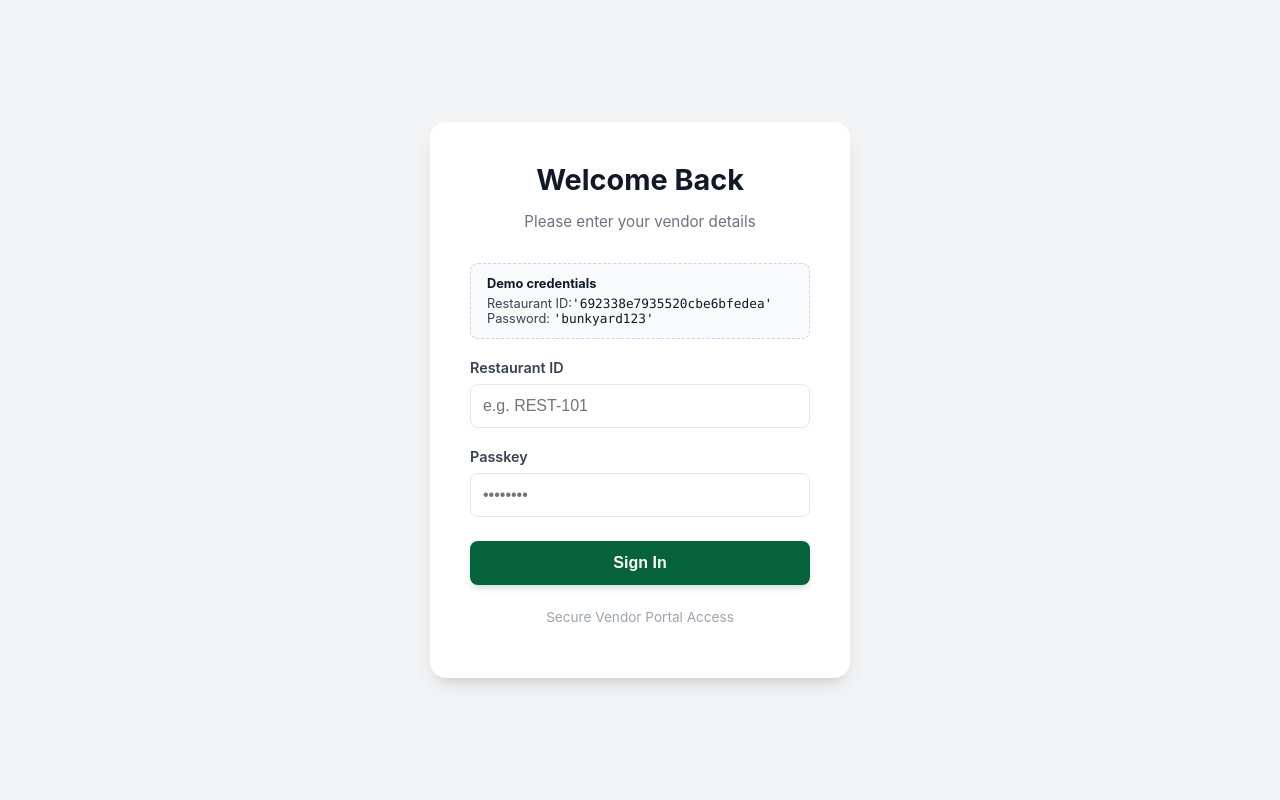
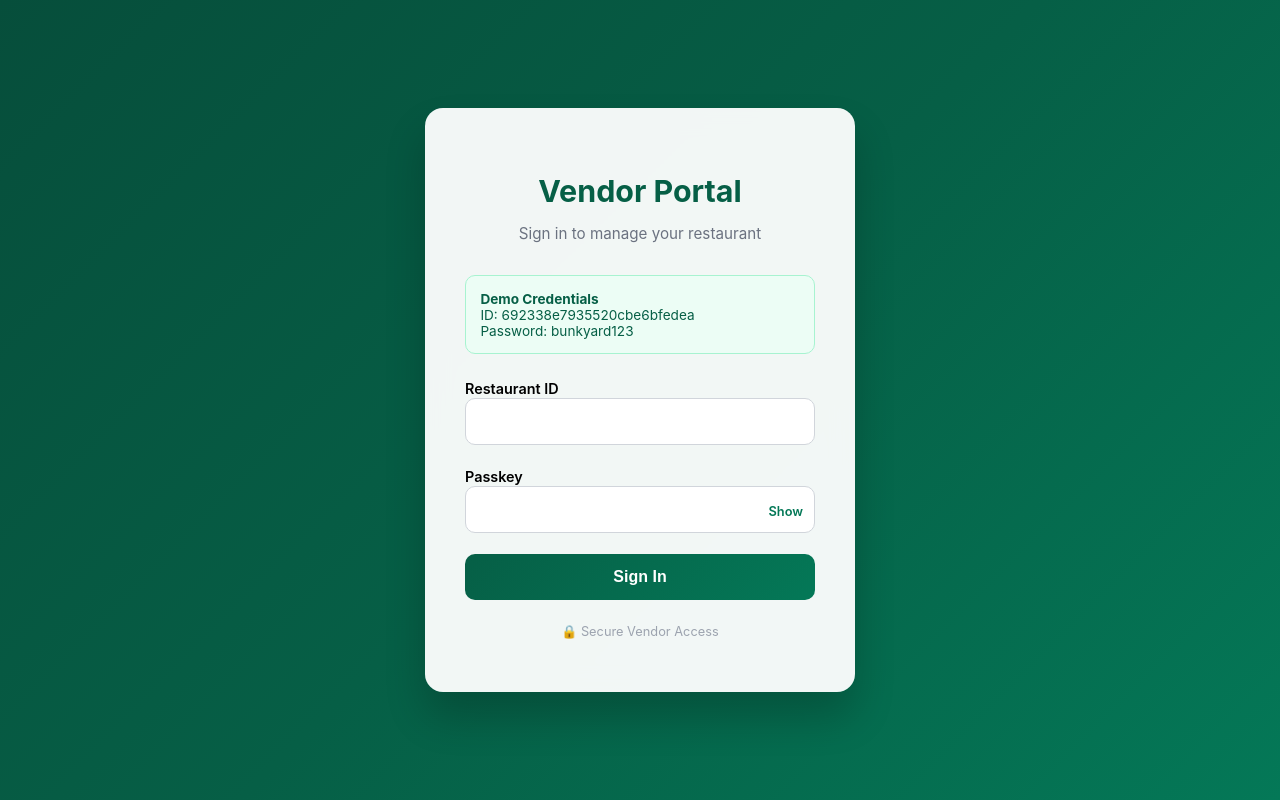
Before and after one commit to chiragluhach-droid/gocha-vendor-web, a React (Create React App) app: page /login in a window 1280 px wide. Built offline with nearby package versions, Linux system fonts and the light colour scheme.

Commit message:
Enhanced Vendor Login UI

```diff
--- a/src/components/Login.js
+++ b/src/components/Login.js
@@ -6,6 +6,7 @@ const Login = ({ onLogin }) => {
   const [passkey, setPasskey] = useState('');
   const [loading, setLoading] = useState(false);
   const [error, setError] = useState('');
+  const [showPassword, setShowPassword] = useState(false);
 
   useEffect(() => {
     const token = localStorage.getItem('token');
@@ -29,144 +30,159 @@ const Login = ({ onLogin }) => {
     }
   };
 
-  // Shared styles to keep the JSX clean
   const inputStyle = {
     width: '100%',
-    padding: '12px',
-    border: '1.5px solid #e5e7eb',
-    borderRadius: '8px',
-    fontSize: '1rem',
-    transition: 'border-color 0.2s, box-shadow 0.2s',
+    padding: '14px',
+    border: '1.5px solid #d1d5db',
+    borderRadius: '10px',
+    fontSize: '0.95rem',
     outline: 'none',
-    boxSizing: 'border-box'
+    boxSizing: 'border-box',
+    transition: 'all 0.2s ease'
   };
 
   return (
     <div style={{
+      minHeight: '100vh',
       display: 'flex',
       justifyContent: 'center',
       alignItems: 'center',
-      minHeight: '100vh',
-      backgroundColor: '#f3f4f6',
+      background: 'linear-gradient(135deg, #064e3b, #065f46, #047857)',
       fontFamily: '-apple-system, BlinkMacSystemFont, "Segoe UI", Roboto, sans-serif'
     }}>
+
       <div style={{
         width: '100%',
-        maxWidth: '420px',
-        margin: '20px',
+        maxWidth: '430px',
         padding: '2.5rem',
-        backgroundColor: 'white',
-        borderRadius: '16px',
-        boxShadow: '0 10px 25px -5px rgba(0, 0, 0, 0.1), 0 8px 10px -6px rgba(0, 0, 0, 0.1)'
+        borderRadius: '18px',
+        background: 'rgba(255,255,255,0.95)',
+        backdropFilter: 'blur(12px)',
+        boxShadow: '0 25px 40px rgba(0,0,0,0.2)',
+        animation: 'fadeIn 0.4s ease'
       }}>
-        {/* Header Section */}
+
+        {/* Header */}
         <div style={{ textAlign: 'center', marginBottom: '2rem' }}>
-          <h2 style={{ fontSize: '1.8rem', fontWeight: 'bold', color: '#111827', margin: '0 0 0.5rem 0' }}>
-            Welcome Back
+          <h2 style={{
+            fontSize: '1.9rem',
+            fontWeight: '700',
+            marginBottom: '0.4rem',
+            color: '#065f46'
+          }}>
+            Vendor Portal
           </h2>
-          <p style={{ color: '#6b7280', fontSize: '0.95rem' }}>Please enter your vendor details</p>
+          <p style={{ color: '#6b7280', fontSize: '0.95rem' }}>
+            Sign in to manage your restaurant
+          </p>
         </div>
 
-        {/* Demo credentials for testers */}
+        {/* Demo Credentials */}
         <div style={{
-          backgroundColor: '#f8fafc',
-          border: '1px dashed #c7d2fe',
-          padding: '0.75rem 1rem',
-          borderRadius: '8px',
-          marginBottom: '1.25rem',
-          color: '#374151',
-          fontSize: '0.8rem'
+          backgroundColor: '#ecfdf5',
+          border: '1px solid #a7f3d0',
+          padding: '0.9rem',
+          borderRadius: '10px',
+          marginBottom: '1.5rem',
+          fontSize: '0.85rem',
+          color: '#065f46'
         }}>
-          <strong style={{ display: 'block', marginBottom: '0.35rem', color: '#111827' }}>Demo credentials</strong>
-          <div style={{ wordBreak: 'break-all' }}>
-            Restaurant ID:<span style={{ fontFamily: 'ui-monospace, SFMono-Regular, Menlo, Monaco, monospace', color: '#0f172a' }}>'692338e7935520cbe6bfedea'</span>
-          </div>
-          <div>
-            Password: <span style={{ fontFamily: 'ui-monospace, SFMono-Regular, Menlo, Monaco, monospace', color: '#0f172a' }}>'bunkyard123'</span>
-          </div>
+          <strong>Demo Credentials</strong>
+          <div>ID: 692338e7935520cbe6bfedea</div>
+          <div>Password: bunkyard123</div>
         </div>
 
         <form onSubmit={handleLogin}>
-          {/* Restaurant ID Field */}
-          <div style={{ marginBottom: '1.25rem' }}>
-            <label htmlFor="restaurantId" style={{ display: 'block', marginBottom: '0.5rem', fontSize: '0.9rem', fontWeight: '600', color: '#374151' }}>
+
+          {/* Restaurant ID */}
+          <div style={{ marginBottom: '1.3rem' }}>
+            <label style={{ fontWeight: '600', fontSize: '0.9rem' }}>
               Restaurant ID
             </label>
             <input
-              id="restaurantId"
               type="text"
-              placeholder="e.g. REST-101"
               value={restaurantId}
               onChange={(e) => setRestaurantId(e.target.value)}
               required
               style={inputStyle}
-              onFocus={(e) => (e.target.style.borderColor = '#05623b')}
-              onBlur={(e) => (e.target.style.borderColor = '#e5e7eb')}
+              onFocus={(e) => e.target.style.borderColor = '#047857'}
+              onBlur={(e) => e.target.style.borderColor = '#d1d5db'}
             />
           </div>
 
-          {/* Passkey Field */}
-          <div style={{ marginBottom: '1.5rem' }}>
-            <label htmlFor="passkey" style={{ display: 'block', marginBottom: '0.5rem', fontSize: '0.9rem', fontWeight: '600', color: '#374151' }}>
+          {/* Password */}
+          <div style={{ marginBottom: '1.3rem', position: 'relative' }}>
+            <label style={{ fontWeight: '600', fontSize: '0.9rem' }}>
               Passkey
             </label>
             <input
-              id="passkey"
-              type="password"
-              placeholder="••••••••"
+              type={showPassword ? 'text' : 'password'}
               value={passkey}
               onChange={(e) => setPasskey(e.target.value)}
               required
               style={inputStyle}
-              onFocus={(e) => (e.target.style.borderColor = '#05623b')}
-              onBlur={(e) => (e.target.style.borderColor = '#e5e7eb')}
+              onFocus={(e) => e.target.style.borderColor = '#047857'}
+              onBlur={(e) => e.target.style.borderColor = '#d1d5db'}
             />
+            <span
+              onClick={() => setShowPassword(!showPassword)}
+              style={{
+                position: 'absolute',
+                right: '12px',
+                top: '38px',
+                cursor: 'pointer',
+                fontSize: '0.8rem',
+                color: '#047857',
+                fontWeight: '600'
+              }}
+            >
+              {showPassword ? 'Hide' : 'Show'}
+            </span>
           </div>
 
-          {/* Error Message */}
+          {/* Error */}
           {error && (
             <div style={{
-              backgroundColor: '#fef2f2',
-              color: '#b91c1c',
+              backgroundColor: '#fee2e2',
+              color: '#991b1b',
               padding: '0.75rem',
-              borderRadius: '6px',
-              fontSize: '0.875rem',
-              marginBottom: '1.25rem',
-              border: '1px solid #fecaca'
+              borderRadius: '8px',
+              fontSize: '0.85rem',
+              marginBottom: '1rem'
             }}>
               {error}
             </div>
           )}
 
-          {/* Submit Button */}
+          {/* Button */}
           <button
             type="submit"
             disabled={loading}
             style={{
               width: '100%',
-              padding: '0.8rem',
-              backgroundColor: '#05623b',
+              padding: '0.9rem',
+              background: 'linear-gradient(135deg,#065f46,#047857)',
               color: 'white',
               border: 'none',
-              borderRadius: '8px',
+              borderRadius: '10px',
               fontSize: '1rem',
               fontWeight: '600',
               cursor: loading ? 'not-allowed' : 'pointer',
-              transition: 'all 0.2s',
-              opacity: loading ? 0.8 : 1,
-              boxShadow: '0 4px 6px -1px rgba(5, 98, 59, 0.2)'
+              transition: '0.2s',
+              transform: loading ? 'scale(0.98)' : 'scale(1)'
             }}
           >
-            {loading ? (
-              <span style={{ display: 'flex', alignItems: 'center', justifyContent: 'center', gap: '8px' }}>
-                Logging in...
-              </span>
-            ) : 'Sign In'}
+            {loading ? 'Signing In...' : 'Sign In'}
           </button>
         </form>
 
-        <p style={{ textAlign: 'center', marginTop: '1.5rem', fontSize: '0.85rem', color: '#9ca3af' }}>
-          Secure Vendor Portal Access
+        <p style={{
+          textAlign: 'center',
+          marginTop: '1.5rem',
+          fontSize: '0.8rem',
+          color: '#9ca3af'
+        }}>
+          🔒 Secure Vendor Access
         </p>
       </div>
     </div>
```
